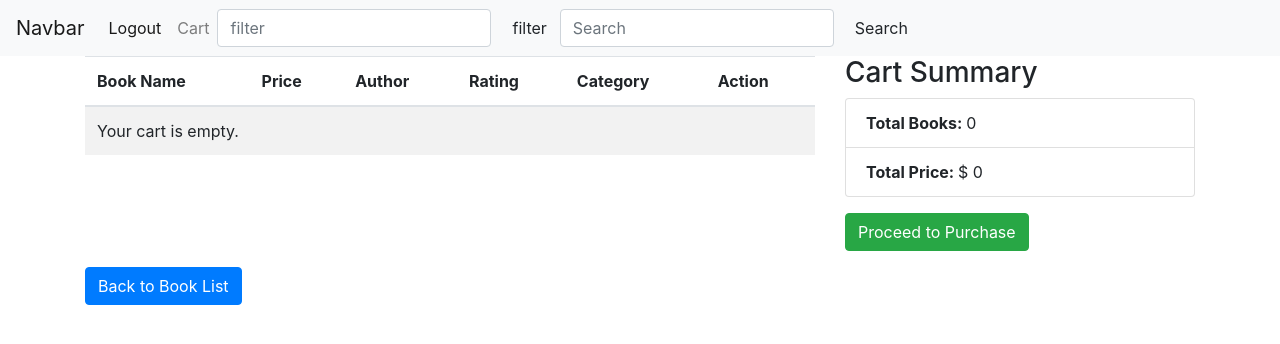
After one commit to CitrinePanda628/shop, a Flask app: page /cart in a window 1280 px wide. The commit adds this page. Shown: the top 344 px of the page. Run offline with Flask 3, Linux system fonts and the light colour scheme; some libraries are stand-ins or nearby versions.

Commit message:
fixed duplicate

```diff
--- a/main.py
+++ b/main.py
@@ -55,6 +55,7 @@ if __name__ == '__main__':
 # │   │   ├── main.html
 # │   │   ├── web.html
 # │   │   ├── book_details.html
+# │   │   ├── cart.html
 # └── script/
 # │   └── auth.py
 # │   └── database.py
--- a/script/books_more.py
+++ b/script/books_more.py
@@ -1,48 +1,107 @@
-from flask import Blueprint, render_template, request, redirect, url_for, session
+from flask import Blueprint, render_template, request, session, redirect, url_for
 from faker import Faker
 
 books_more = Blueprint('books_more', __name__)
-
 faker = Faker()
 
-# Function to get a random category
+# Static image links for the books
+STATIC_IMAGES = [f"https://picsum.photos/id/{i}/200/200" for i in range(1, 101)]
+
 def get_random_category():
     categories = ["Action", "Romance", "Poetry", "Fantasy", "Mystery", "Thriller", "Science Fiction", "Biography"]
     return faker.random.choice(categories)
 
-# Function to create a random book
-def create_random_book():
-    id = faker.uuid4()
-    img = f"https://picsum.photos/200?random={id[:8]}"  # Using part of the UUID for a unique image
+def create_random_book(index):
     book = {
-        'id': id,
+        'id': faker.uuid4(),
         'name': f"{faker.word().upper()} - {faker.word()}",
         'author': faker.name(),
         'price': round(faker.random.uniform(10, 40), 2),
         'rating': round(faker.random.uniform(3, 5), 1),
-        'stock': faker.random_int(min=-10, max=100),
+        'stock': faker.random_int(min=0, max=100),
         'description': faker.sentence(nb_words=10),
         'category': get_random_category(),
-        'img': img
+        'img': STATIC_IMAGES[index % len(STATIC_IMAGES)]
     }
     return book
 
-# Route to generate books and display them
 @books_more.route('/books', methods=['GET', 'POST'])
 def generate_books():
-    if request.method == 'POST':  # If it's a POST request, regenerate books
-        num_books = int(request.form.get('num_books', 10))  # Default to 10 books if not specified
-        session['books'] = [create_random_book() for _ in range(num_books)]  # Store books in session
+    if request.method == 'POST':
+        num_books = int(request.form.get('num_books', 10))
+        session['books'] = [create_random_book(i) for i in range(num_books)]
 
-    books = session.get('books', [])  # Get books from session (default to empty list)
+    books = session.get('books', [])
     return render_template('home/web.html', books=books, num_books=len(books))
 
-# Route to show details of a single book
 @books_more.route('/book/<string:id>', methods=['GET'])
 def book(id):
-    books = session.get('books', [])  # Get books from session
+    books = session.get('books', [])
     selected_book = next((book for book in books if book['id'] == id), None)
     if selected_book:
         return render_template('home/book_details.html', book=selected_book)
     else:
-        return "Book not found", 404  # Return a 404 if the book isn't found
+        return "Book not found", 404
+
+@books_more.route('/add-to-cart/<string:id>', methods=['POST'])
+def add_to_cart(id):
+    books = session.get('books', [])
+    selected_book = next((book for book in books if book['id'] == id), None)
+    if selected_book:
+        cart = session.get('cart', [])
+        cart.append(selected_book)
+        session['cart'] = cart
+        return render_template('home/cart.html', cart=cart)
+    else:
+        return "Book not found", 404
+
+@books_more.route('/cart', methods=['GET'])
+def view_cart():
+    cart = session.get('cart', [])
+    return render_template('home/cart.html', cart=cart)
+
+@books_more.route('/logout', methods=['GET'])
+def logout():
+    session.clear()  # Clear the session for logout
+    return redirect(url_for('books_more.generate_books'))
+
+
+@books_more.route('/remove-from-cart/<string:id>', methods=['POST'])
+def remove_from_cart(id):
+    cart = session.get('cart', [])
+    cart = [book for book in cart if book['id'] != id]
+    session['cart'] = cart
+    return redirect(url_for('books_more.view_cart'))
+
+
+
+@books_more.route('/purchase', methods=['POST'])
+def purchase():
+    cart = session.get('cart', [])
+    books = session.get('books', [])
+
+    # Process each book in the cart
+    for cart_item in cart:
+        # Find the book in the books list
+        selected_book = next((book for book in books if book['id'] == cart_item['id']), None)
+        if selected_book:
+            # Decrease stock of the book by 1
+            selected_book['stock'] -= 1
+
+    # Clear the cart after purchase (or leave it as is, depending on your preference)
+    session['cart'] = []
+
+    # Redirect to cart view after purchase
+    return redirect(url_for('books_more.view_cart'))
+
+
+
+@books_more.route('/filter/<string:filter>', methods=['POST'])
+def filter(filter):
+    books = session.get('books', [])
+
+
+
+@books_more.route('/search/<string:filter>', methods=['POST'])
+def search(search):
+    books = session.get('books', [])
--- a/templates/home/book_details.html
+++ b/templates/home/book_details.html
@@ -13,11 +13,13 @@
     <p><strong>Description:</strong> {{ book.description }}</p>
     <p><strong>Category:</strong> {{ book.category }}</p>
     <p><strong>Book ID:</strong> {{ book.id }}</p>
-
+    {%if book.stock <= 0%}
+    <p class="text-danger">Not in stock</p>
+    {%else%}
     <form action="/add-to-cart/{{ book.id }}" method="POST">
         <button type="submit" class="btn btn-success">Add to Cart</button>
     </form>
-
+    {%endif%}
     <!-- Back button to return to books list -->
     <a href="/books" class="btn btn-primary mt-3">Back to Book List</a>
 </div>
--- /dev/null
+++ b/templates/home/cart.html
@@ -0,0 +1,68 @@
+<!-- cart.html -->
+{% extends 'home/main.html' %}
+
+{% block title %}Cart{% endblock %}
+
+{% block content %}
+<div class='container'>
+    <div class="row">
+        <div class="col-md-8">
+            <table class="table table-striped">
+                <thead>
+                    <tr>
+                        <th scope="col">Book Name</th>
+                        <th scope="col">Price</th>
+                        <th scope="col">Author</th>
+                        <th scope="col">Rating</th>
+                        <th scope="col">Category</th>
+                        <th scope="col">Action</th>
+                    </tr>
+                </thead>
+                <tbody>
+                    {% for book in cart %}
+                    <tr>
+                        <th scope="row">{{ loop.index }}</th>
+                        <td>{{ book.name }}</td>
+                        <td>{{ book.price }}</td>
+                        <td>{{ book.author }}</td>
+                        <td>{{ book.rating }}</td>
+                        <td>{{ book.category }}</td>
+                        <td>
+                            <form action="/remove-from-cart/{{ book.id }}" method="POST">
+                                <button type="submit" class="btn btn-danger">Remove</button>
+                            </form>
+                        </td>
+                    </tr>
+                    {% else %}
+                    <tr>
+                        <td colspan="6">Your cart is empty.</td>
+                    </tr>
+                    {% endfor %}
+                </tbody>
+            </table>
+        </div>
+
+        <div class="col-md-4">
+            <h3>Cart Summary</h3>
+            <ul class="list-group">
+                <li class="list-group-item">
+                    <strong>Total Books: </strong> {{ cart | length }}
+                </li>
+                <li class="list-group-item">
+                    <strong>Total Price: </strong> $
+                    {% set total = 0 %}
+                    {% for book in cart %}
+                        {% set total = total + book.price %}
+                    {% endfor %}
+                    {{ total | round(2) }}
+                </li>
+            </ul>
+            <form action="/purchase" method="POST">
+                <button type="submit" class="btn btn-success mt-3">Proceed to Purchase</button>
+            </form>
+        </div>
+    </div>
+
+    <a href="/books" class="btn btn-primary mt-3">Back to Book List</a>
+</div>
+{% endblock %}
--- a/templates/home/main.html
+++ b/templates/home/main.html
@@ -14,7 +14,7 @@
       href="https://stackpath.bootstrapcdn.com/font-awesome/4.7.0/css/font-awesome.min.css"
       crossorigin="anonymous"
     />
-<!-- this is main -->
+<!-- this is main html -->
     <title>
         {% block title %}{% endblock %}
     </title>
@@ -32,7 +32,7 @@
             <a class="nav-link" href="/#">Logout</a>
           </li>
           <li class="nav-item">
-            <a class="nav-link" href="/#">Cart</a>
+            <a class="nav-link" href="/cart">Cart</a>
           </li>
         </ul>
         <form class="form-inline my-2 my-lg-0">
--- a/templates/home/web.html
+++ b/templates/home/web.html
@@ -1,5 +1,5 @@
 {% extends 'home/main.html' %}
-
+<!-- this is web html -->
 {% block title %}Books{% endblock %}
 
 {% block content %}
```
